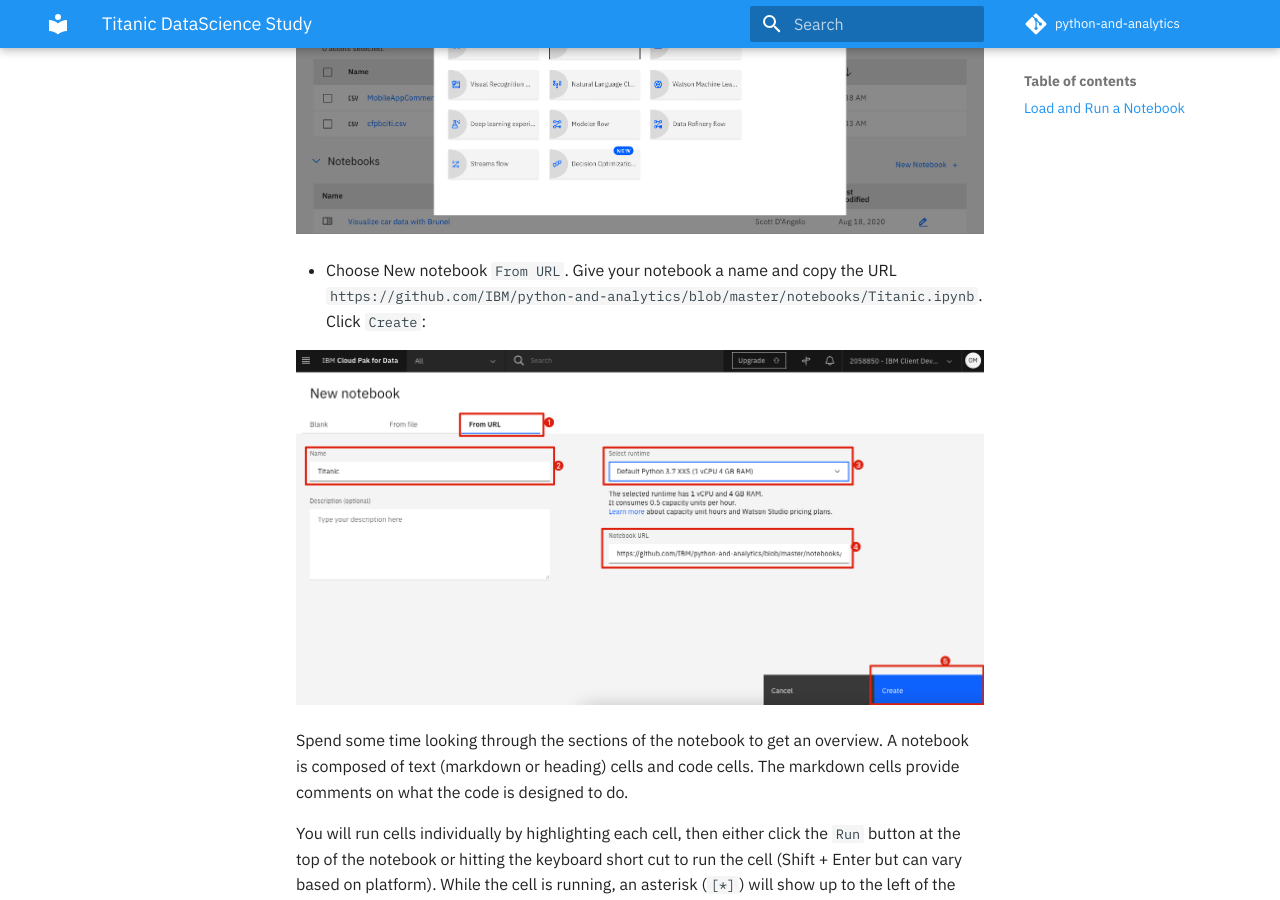
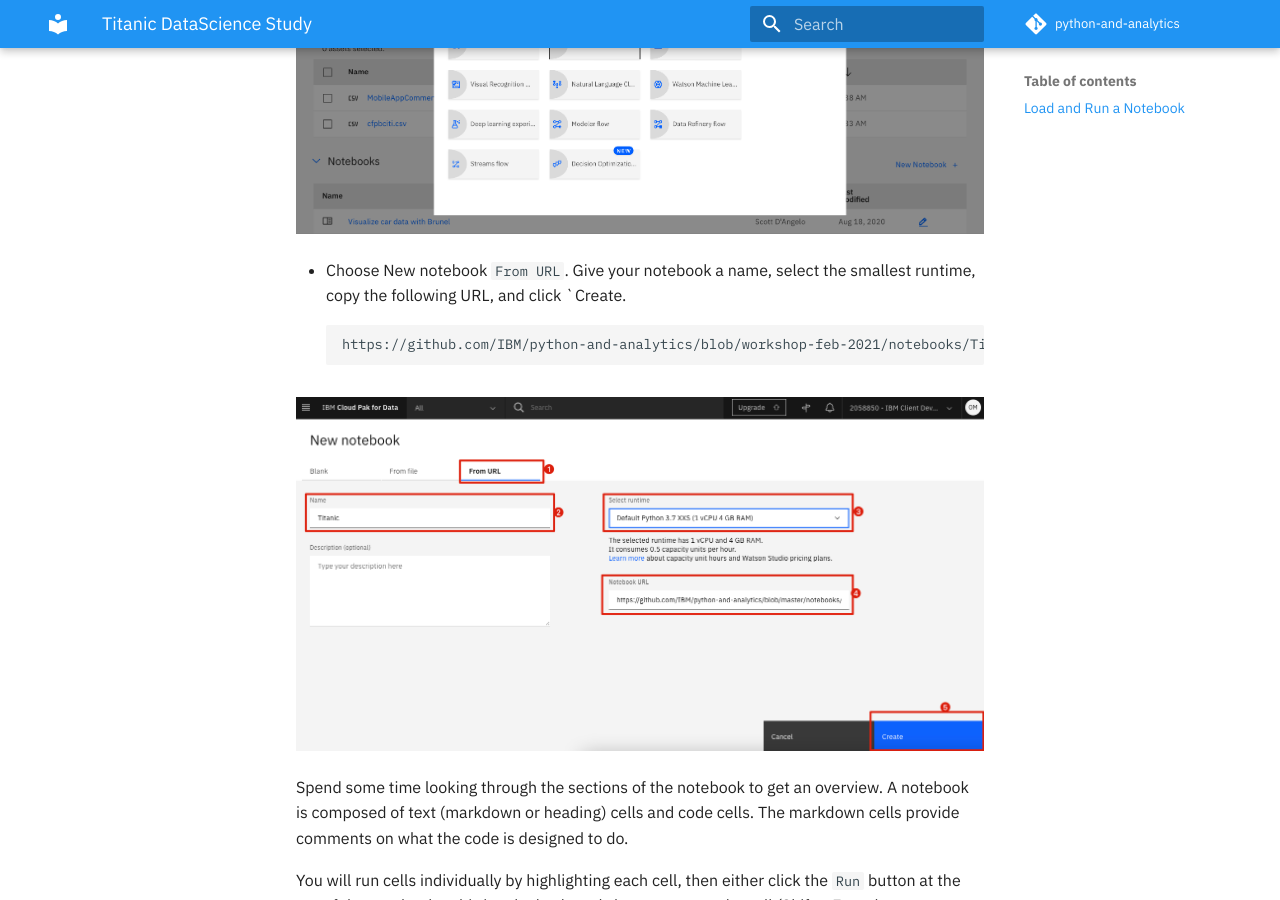
Before and after one commit to IBM/python-and-analytics, an MkDocs documentation site: the page built from docs/titanic/README.md, in a window 1280 px wide and 900 px high, scrolled down 663 px. Built offline with MkDocs 1.6.1 and Material for MkDocs 9.7.7, drawn with Linux system fonts in a browser that asks for light colours; comment, search, counter and statistics services are not loaded.

Commit message:
Update README.md

````diff
--- a/docs/titanic/README.md
+++ b/docs/titanic/README.md
@@ -10,7 +10,10 @@ Unlike many other notebooks that are written by the experts for the experts, thi
 
 ![Add notebook](../assets/images/setup/cpd-add-notebook.png)
 
-* Choose New notebook `From URL`. Give your notebook a name and copy the URL `https://github.com/IBM/python-and-analytics/blob/master/notebooks/Titanic.ipynb`. Click `Create`:
+* Choose New notebook `From URL`. Give your notebook a name, select the smallest runtime, copy the following URL, and click `Create.
+```
+https://github.com/IBM/python-and-analytics/blob/workshop-feb-2021/notebooks/Titanic.ipynb
+```
 
 ![Notebook from URL](../assets/images/titanic/notebook-from-url.jpg)
 
````
